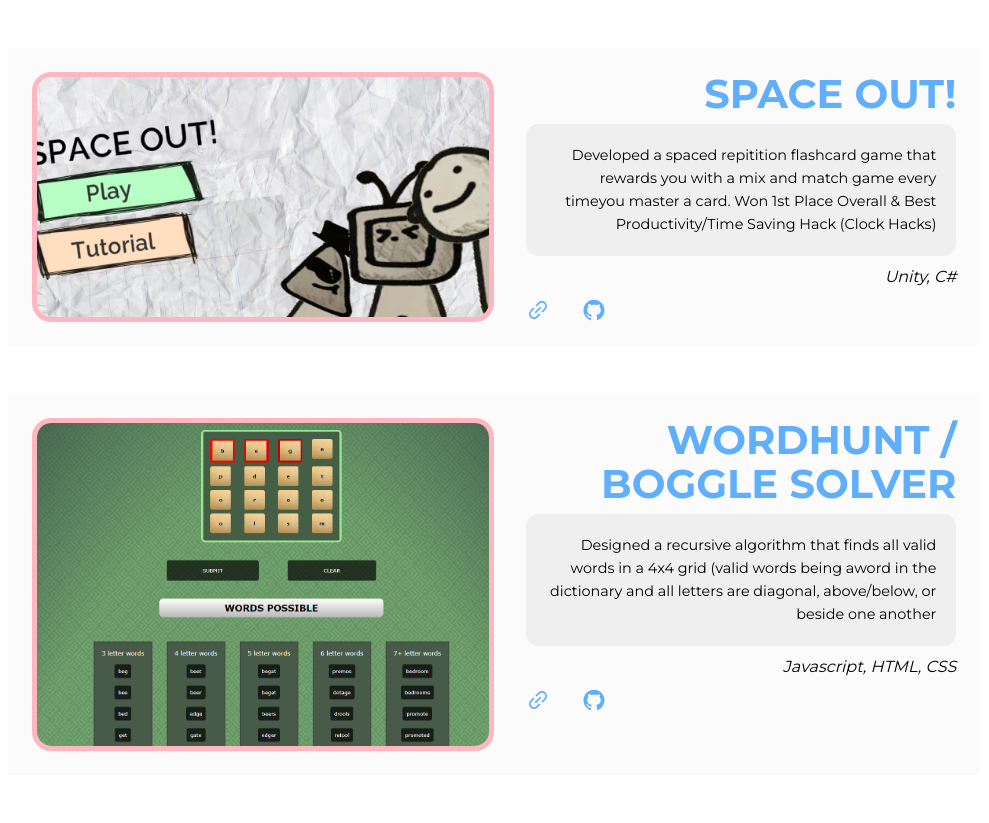
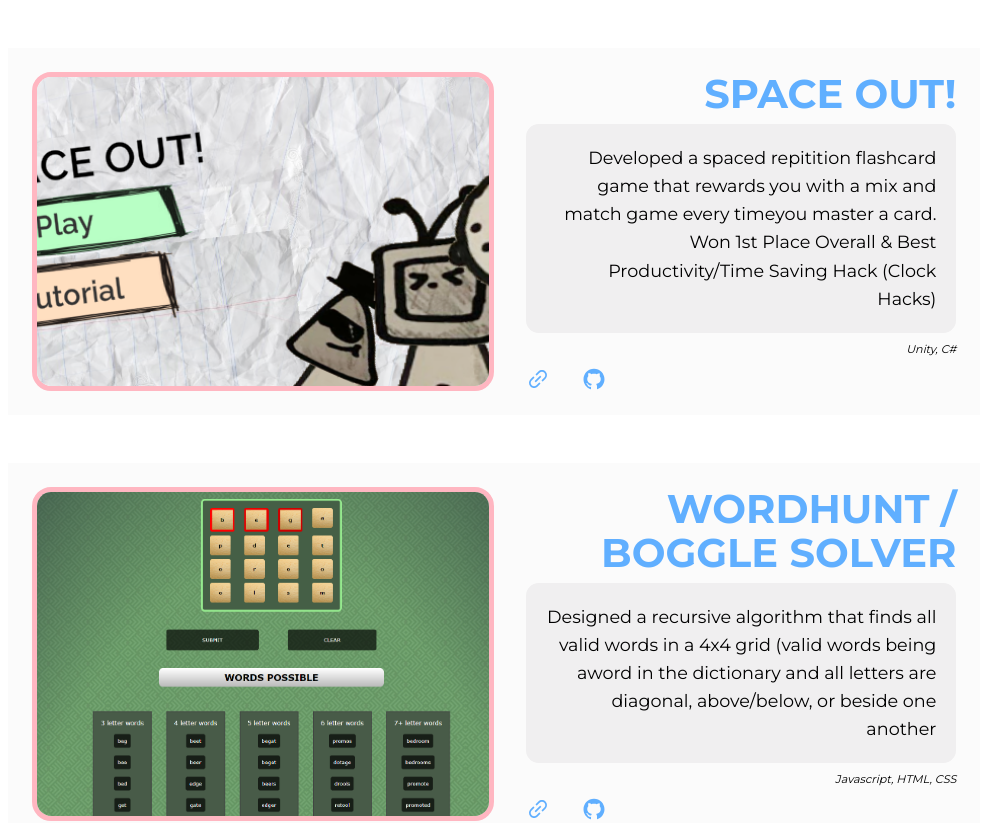
Before and after one commit to IsaacYu15/portfoliowebsite, a React (Create React App) app: page / in a window 1280 px wide. Shown: the part 1420-2243 px from the top of the page, without its empty margins (146-1135 px from the left). Built offline with nearby package versions, Linux system fonts and the light colour scheme.

Commit message:
adaptive text

```diff
--- a/src/sections/work/work.css
+++ b/src/sections/work/work.css
@@ -49,6 +49,7 @@
 }
 
 .right p {
+    font-size:2.2vh;
     text-align: right;
     width: 100%;
     background: var(--color-light);
@@ -62,7 +63,7 @@
 }
 
 .right small {
-    font-size: 2vh;
+    font-size: 0.7rem;
     font-style: italic;
     text-align: right;
 }
```
